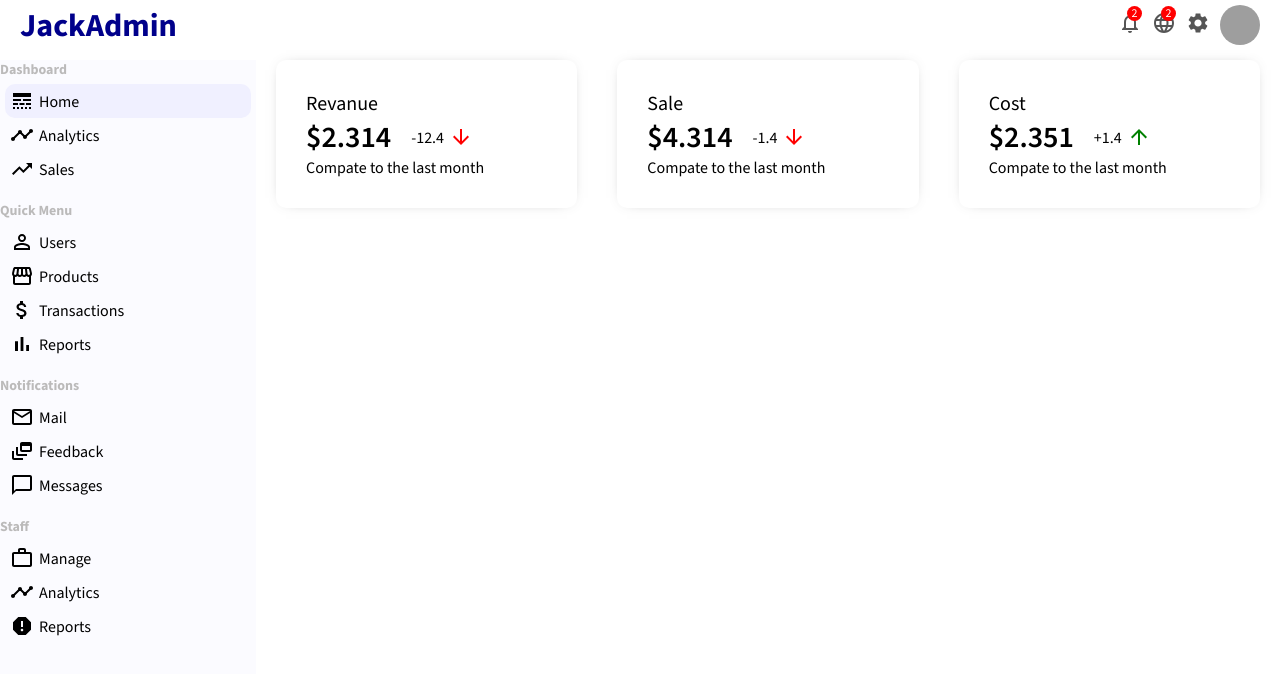
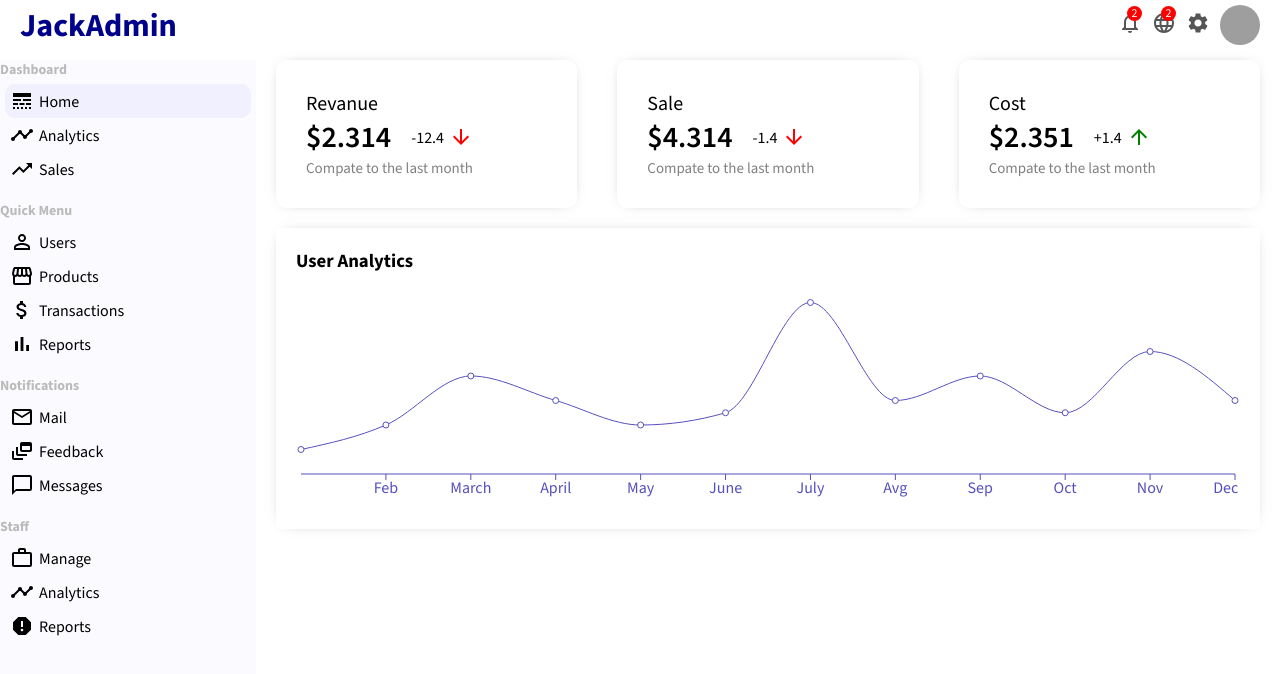
Before and after one commit to JavokhirTursunboev/admin_dashboard, a React (Create React App) app: page / in a window 1280 px wide. Shown: the top 674 px of the page. Built offline with nearby package versions, Linux system fonts and the light colour scheme; grey boxes are pictures that could not be loaded.

Commit message:
chart feature added

```diff
--- /dev/null
+++ b/src/components/chart/Chart.jsx
@@ -0,0 +1,71 @@
+import React from "react";
+import { LineChart, XAxis, ResponsiveContainer, Line, Tooltip } from "recharts";
+
+import "./chart.css";
+
+function Chart() {
+  const data = [
+    {
+      name: "Jan",
+      "Active User": 1000,
+    },
+    {
+      name: "Feb",
+      "Active User": 2000,
+    },
+    {
+      name: "March",
+      "Active User": 4000,
+    },
+    {
+      name: "April",
+      "Active User": 3000,
+    },
+    {
+      name: "May",
+      "Active User": 2000,
+    },
+    {
+      name: "June",
+      "Active User": 2500,
+    },
+    {
+      name: "July",
+      "Active User": 7000,
+    },
+    {
+      name: "Avg",
+      "Active User": 3000,
+    },
+    {
+      name: "Sep",
+      "Active User": 4000,
+    },
+    {
+      name: "Oct",
+      "Active User": 2500,
+    },
+    {
+      name: "Nov",
+      "Active User": 5000,
+    },
+    {
+      name: "Dec",
+      "Active User": 3000,
+    },
+  ];
+  return (
+    <div className="chart">
+      <h3 className="chartTitle">User Analytics</h3>
+      <ResponsiveContainer width="100%" aspect={4 / 1}>
+        <LineChart data={data}>
+          <XAxis dataKey="name" stroke="#5550bd" />
+          <Line type="monotone" dataKey="Active User" stroke="#5550bd" />
+          <Tooltip />
+        </LineChart>
+      </ResponsiveContainer>
+    </div>
+  );
+}
+
+export default Chart;
--- /dev/null
+++ b/src/components/chart/chart.css
@@ -0,0 +1,5 @@
+.chart{
+    padding: 20px;
+    margin: 20px;
+     box-shadow: 0px 0px 14px -10px rgba(0, 0, 0, 0.68);
+}
--- a/src/components/featuredInfo/featuredInfo.css
+++ b/src/components/featuredInfo/featuredInfo.css
@@ -4,39 +4,40 @@
   justify-content: space-between;
 }
 
-.featuredItem{
+.featuredItem {
   flex: 1;
   margin: 0px 20px;
   padding: 30px;
   border-radius: 10px;
   cursor: pointer;
 
-box-shadow: 0px 0px 14px -10px rgba(0,0,0,0.68);
-
+  box-shadow: 0px 0px 14px -10px rgba(0, 0, 0, 0.75);
 }
-.featuredTitle{
+.featuredTitle {
   font-size: 20px;
 }
-.featuredMoneyCotainer{
+.featuredMoneyCotainer {
   display: flex;
   align-items: center;
-
 }
-.featuredMoney{
+.featuredMoney {
   font-size: 30px;
   font-weight: 600;
-
 }
-.featuredMoneyRate{
+.featuredMoneyRate {
   display: flex;
   align-items: center;
   margin-left: 20px;
 }
-.featuredIcon{
+.featuredIcon {
   font-size: 14px;
   color: green;
   margin-left: 5px;
 }
-.featuredIcon.negative{
+.featuredIcon.negative {
   color: red;
 }
+.featureSub {
+  font-size: 15px;
+  color: gray;
+}
--- a/src/home/Home.jsx
+++ b/src/home/Home.jsx
@@ -1,10 +1,12 @@
 import React from "react";
+import Chart from "../components/chart/Chart";
 import FeaturedInfo from "../components/featuredInfo/FeaturedInfo";
 import "./home.css";
 const Home = () => {
   return (
     <div className="home">
       <FeaturedInfo />
+      <Chart />
     </div>
   );
 };
```
Also changed, not shown: 1 other file (tests, documents, lock files or other folders). Lines whose indentation alone changed are shown as unchanged.
